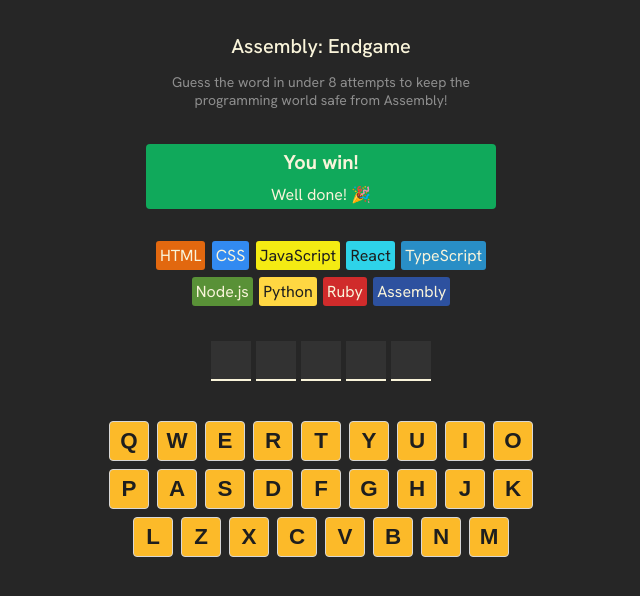
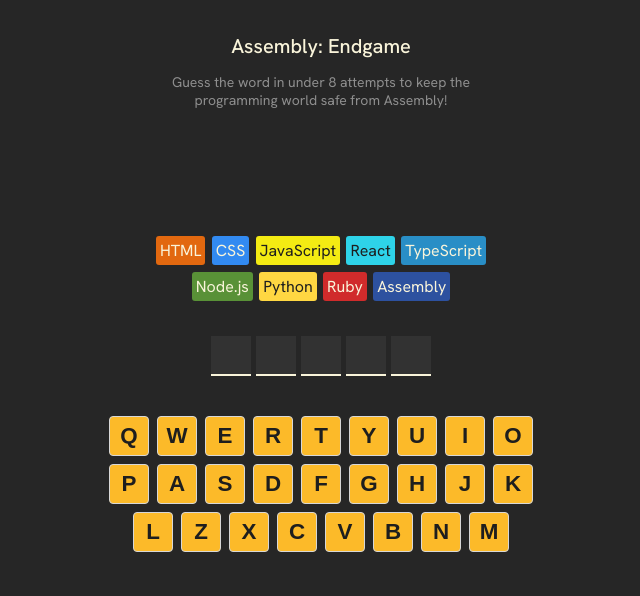
Before and after one commit to benwiacek/assembly-endgame, a React (Vite) app: page / in a window 1280 px wide. Shown: the top 596 px of the page, without its empty margins (319-959 px from the left). Built offline with nearby package versions, Linux system fonts and the light colour scheme.

Commit message:
Made the game status messages appear at the end whether game is won or lost

```diff
--- a/src/App.jsx
+++ b/src/App.jsx
@@ -9,15 +9,41 @@
 
 	const wrongGuessCount = guessedLetters.filter(letter => !currentWord.includes(letter)).length
 
-	const isGamewon = currentWord.split("").every(letter => guessedLetters.includes(letter))
-	const isGameLost = wrongGuessCount >= (languages.length - 1)
-	const isGameOver =  isGamewon || isGameLost
+	const isGameWon = currentWord.split("").every(letter => guessedLetters.includes(letter))
+	const isGameLost = wrongGuessCount >= languages.length - 1
+	const isGameOver =  isGameWon || isGameLost
 
 	const alphabet = "qwertyuiopasdfghjklzxcvbnm"
 
 	function addGuessedLetter(letter) {
 		setGuessedLetters(prevLetters => prevLetters.includes(letter) ? prevLetters : [...prevLetters, letter])
     }
+
+	function renderGameStatus() {
+        if (!isGameOver) {
+			return null
+		}
+		else if (isGameWon) {
+			return (
+				<>
+					<h2>You win!</h2>
+					<p>Well done! 🎉</p>
+				</>
+			)
+		} else {
+			return (
+				<>
+					<h2>Game over!</h2>
+					<p>You lost. Better start learning Assembly 😭</p>
+				</>
+			)
+		}
+	}
+
+	const gameStatusClass = clsx("game-status", {
+		won: isGameWon,
+		lost: isGameLost
+	})
 
 	const languageElements = languages.map ((lang, index) => {
 		const isLost = index < wrongGuessCount
@@ -66,9 +92,8 @@
 				<h1>Assembly: Endgame</h1>
 				<p className="description">Guess the word in under 8 attempts to keep the programming world safe from Assembly!</p>
             </header>
-			<section className="game-status">
-				<h2 className="status-main">You win!</h2>
-				<p className="status-sub">Well done! 🎉</p>
+			<section className={gameStatusClass}>
+				{renderGameStatus()}
 			</section>
 			<section className="language-chips">
                 {languageElements}
--- a/src/index.css
+++ b/src/index.css
@@ -9,8 +9,6 @@
     color: #D9D9D9;
     padding: 1.25em;
     height: 100vh;
-    display: flex;
-    justify-content: center;
 }
 
 main {
@@ -40,11 +38,20 @@
 	display: flex;
 	flex-direction: column;
 	align-items: center;
-	background-color: #10A95B;
 	color: #F9F4DA;
 	border-radius: 4px;
 	margin-block: 2em;
-	width: 350px;
+	width: 100%;
+	max-width: 350px;
+	min-height: 60px;
+}
+
+.won {
+    background-color: #10A95B;
+}
+
+.lost {
+    background-color: #BA2A2A;
 }
 
 h2 {
```
